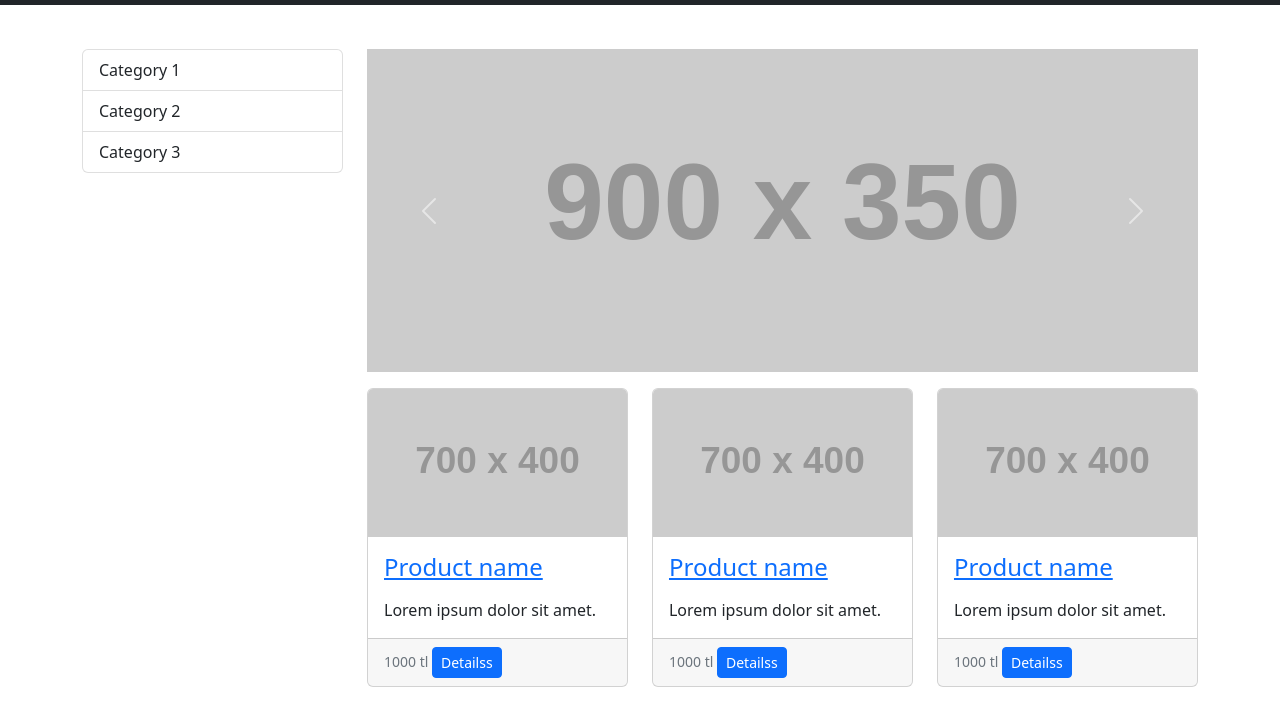
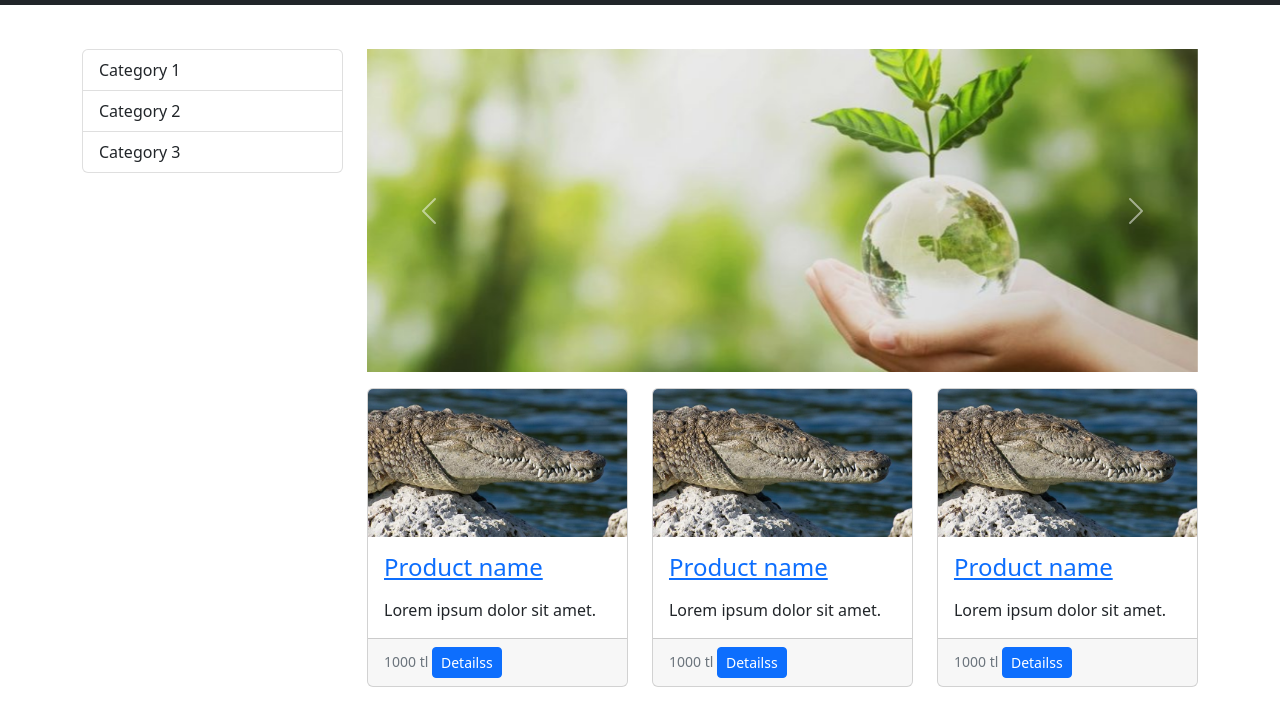
Before and after one commit to furkangozuacik/Expressjs-Example, a plain HTML site: page views/index.html in a window 1280 px wide. Shown: the part 51-776 px from the top of the page. Drawn offline with nearby package versions, Linux system fonts and the light colour scheme; files that its build step writes are made by us from their sources; placeholder pictures from the web are drawn by us.

Commit message:
add feature

```diff
--- a/app.js
+++ b/app.js
@@ -6,8 +6,11 @@ const app=express();
 const adminRoutes=require('./routes/admin');
 const userRoutes=require('./routes/user');
 const bodyParser=require('body-parser');
+const path=require('path');
 
 app.use(bodyParser.urlencoded({extended:false}));
+
+app.use(express.static(path.join(__dirname,'publlic')));
 
 app.use(adminRoutes);
 app.use(userRoutes);
--- /dev/null
+++ b/publlic/css/style.css
@@ -0,0 +1,3 @@
+.pt-100{
+    padding-top: 100px;
+}
--- a/views/index.html
+++ b/views/index.html
@@ -4,6 +4,7 @@
     <meta charset="UTF-8">
     <meta http-equiv="X-UA-Compatible" content="IE=edge">
     <meta name="viewport" content="width=device-width, initial-scale=1.0">
+    <link rel="stylesheet" href="/css/style.css">
     <!-- CSS only -->
 <link href="https://cdn.jsdelivr.net/npm/bootstrap@5.2.0-beta1/dist/css/bootstrap.min.css" rel="stylesheet" integrity="sha384-0evHe/X+R7YkIZDRvuzKMRqM+OrBnVFBL6DOitfPri4tjfHxaWutUpFmBp4vmVor" crossorigin="anonymous">
     <!-- JavaScript Bundle with Popper -->
@@ -28,7 +29,7 @@
      </div>
     </nav>
 
-    <div class="container" style="padding-top: 100px;">
+    <div class="container pt-100" >
       <div class="row">
         <div class="col-lg-3">
             <div class="list-group">
@@ -46,15 +47,15 @@
                 </ol>
                 <div class="carousel-inner">
                     <div class="carousel-item active">
-                        <img src="https://via.placeholder.com/900x350" alt=""
+                        <img src="/publlic/img/slide1.jpg" alt=""
                         class="d-block img-fluid">
                     </div>
                     <div class="carousel-item">
-                        <img src="https://via.placeholder.com/900x350" alt=""
+                        <img src="/publlic/img/slide2.jpg" alt=""
                         class="d-block img-fluid">
                     </div>
                     <div class="carousel-item">
-                        <img src="https://via.placeholder.com/900x350" alt=""
+                        <img src="/publlic/img/slide3.jpg" alt=""
                         class="d-block img-fluid">
                     </div>
                 </div>
@@ -70,7 +71,7 @@
             <div class="row">
                <div class="col-md-4">
                  <div class="card my-3">
-                    <img src="https://via.placeholder.com/700x400" alt=""
+                    <img src="/publlic/img/3.jpg" alt=""
                         class="card-img-top">
                     <div class="card-body">
                         <h4 class="card-title">
@@ -89,7 +90,7 @@
                </div>
                <div class="col-md-4">
                 <div class="card my-3">
-                   <img src="https://via.placeholder.com/700x400" alt=""
+                   <img src="/publlic/img/3.jpg" alt=""
                        class="card-img-top">
                    <div class="card-body">
                        <h4 class="card-title">
@@ -108,7 +109,7 @@
               </div>
               <div class="col-md-4">
                 <div class="card my-3">
-                   <img src="https://via.placeholder.com/700x400" alt=""
+                   <img src="/publlic/img/3.jpg" alt=""
                        class="card-img-top">
                    <div class="card-body">
                        <h4 class="card-title">
```
Also changed, not shown: publlic/img/3.jpg (added), publlic/img/slide1.jpg (added), publlic/img/slide2.jpg (added), publlic/img/slide3.jpg (added).
